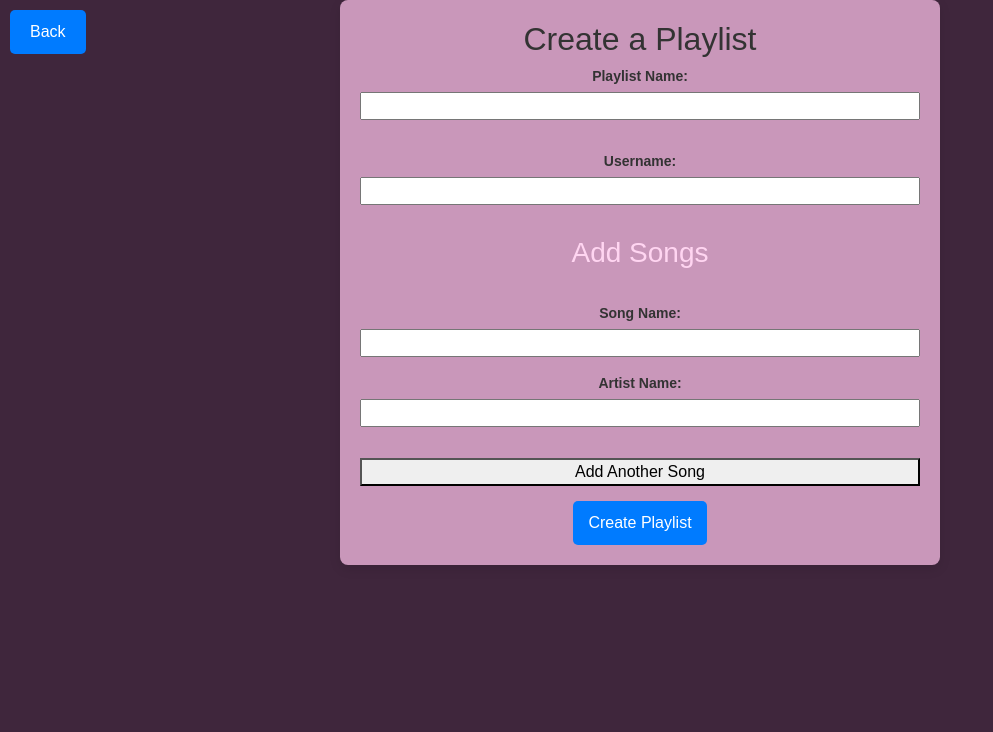
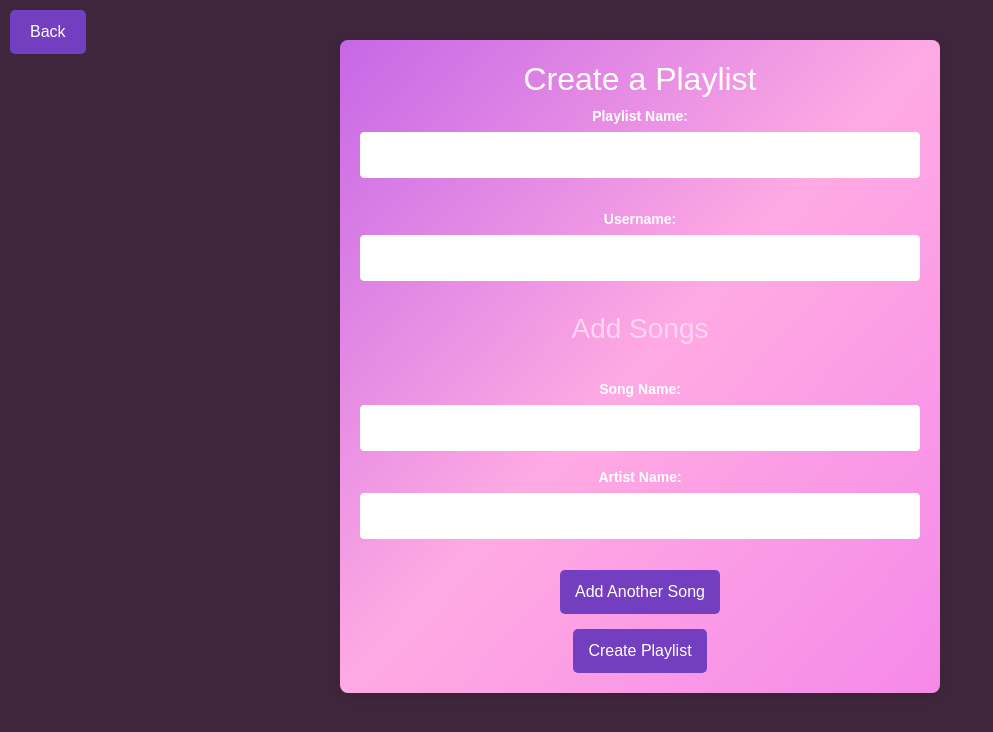
Before and after one commit to KyleElison/Sunhack2024, a React (Create React App) app in the folder frontend/: page /createPlaylist in a window 1280 px wide. Shown: the top 732 px of the page, without its empty margins (0-993 px from the left). Built offline with nearby package versions, Linux system fonts and the light colour scheme.

Commit message:
|\\\|||\||||||\||\\\

```diff
--- a/frontend/src/views/createPlaylist/createPlaylist.css
+++ b/frontend/src/views/createPlaylist/createPlaylist.css
@@ -1,9 +1,18 @@
+body {
+    text-align: center;
+    margin: 0;
+    padding: 40px 0 0; /* Add top padding */
+    box-sizing: border-box;
+    color: rgb(255, 213, 241);
+    background-color: rgb(63, 38, 60);
+}
+
 /* Container for the playlist creation form */
 .create-playlist-container {
     padding: 20px;
     max-width: 600px;
     margin: 0 auto;
-    background-color: #c997ba;
+    background-image: linear-gradient(to bottom right, #c667e6, #ffaae3, #f589e9);
     border-radius: 8px;
     box-shadow: 0px 4px 12px rgba(0, 0, 0, 0.1);
 }
@@ -14,7 +23,7 @@
     top: 10px;
     left: 10px;
     padding: 10px 20px;
-    background-color: #007bff;
+    background-color: #743ec0;
     color: white;
     border: none;
     border-radius: 5px;
@@ -23,13 +32,13 @@
 }
 
 .back-button:hover {
-    background-color: #0056b3;
+    background-color: #422c9b;
 }
 
 /* Form heading */
 h2 {
     text-align: center;
-    color: #333;
+    color: #fff;
 }
 
 /* Form styling */
@@ -50,14 +59,14 @@
     font-size: 14px;
     font-weight: bold;
     margin-bottom: 5px;
-    color: #333;
+    color: #fff;
 }
 
 /* Input field styling */
 .input-field {
     padding: 10px;
     border-radius: 4px;
-    border: 1px solid #ccc;
+    border: 1px solid #fff;
     font-size: 16px;
     width: 100%;
     box-sizing: border-box;
@@ -65,14 +74,15 @@
 }
 
 .input-field:focus {
-    border-color: #007bff;
+    border-color: #743ec0;
     outline: none;
 }
 
 /* Button styling */
-  .add-button, .submit-button {
+.add-button,
+.submit-button {
     padding: 10px 15px;
-    background-color: #007bff;
+    background-color: #743ec0;
     color: white;
     border: none;
     border-radius: 5px;
@@ -82,8 +92,9 @@
     align-self: center;
 }
 
-  .add-button:hover, .submit-button:hover {
-    background-color: #0056b3;
+.add-button:hover,
+.submit-button:hover {
+    background-color: #422c9b;
 }
 
 /* Additional margin between the song groups */
--- a/frontend/src/views/createPlaylist/createPlaylist.js
+++ b/frontend/src/views/createPlaylist/createPlaylist.js
@@ -52,12 +52,24 @@ const CreatePlaylist = () => {
         <form className="playlist-form" onSubmit={submitForm}>
             <div className="form-group">
                 <label>Playlist Name:</label>
-      <input type="text" value={name} onChange={(e) => setName(e.target.value)} required />
+                <input
+                    className="input-field"
+                    type="text"
+                    value={name}
+                    onChange={(e) => setName(e.target.value)}
+                    required
+                />
             </div>
 
             <div className="form-group">
                 <label>Username:</label>
-      <input type="text" value={username} onChange={(e) => setUsername(e.target.value)} required />
+                <input
+                    className="input-field"
+                    type="text"
+                    value={username}
+                    onChange={(e) => setUsername(e.target.value)}
+                    required
+                />
             </div>
 
             <h3>Add Songs</h3>
@@ -66,6 +78,7 @@ const CreatePlaylist = () => {
                     <div className="form-group">
                         <label>Song Name:</label>
                         <input
+                            className="input-field"
                             type="text"
                             name="name"
                             value={song.name}
@@ -76,6 +89,7 @@ const CreatePlaylist = () => {
                     <div className="form-group">
                         <label>Artist Name:</label>
                         <input
+                            className="input-field"
                             type="text"
                             name="artist"
                             value={song.artist}
@@ -85,15 +99,11 @@ const CreatePlaylist = () => {
                 </div>
             ))}
 
-    <button className="add-song-button" type="button" onClick={addSongField}>
-      Add Another Song
-    </button>
-
-    <button className="submit-button" type="submit">
-      Create Playlist
-    </button>
+            <button type="button" className="add-button" onClick={addSongField}>Add Another Song</button>
+            <button type="submit" className="submit-button">Create Playlist</button>
         </form>
     </div>
-  )};
+);
+}
 
 export default CreatePlaylist;
--- a/frontend/src/views/home/home.js
+++ b/frontend/src/views/home/home.js
@@ -6,8 +6,8 @@ const Home = () => {
     return (
         <div className="home-container">
             <div className="home-content">
-                <h1>Welcome to Music World</h1>
-                <p>Your go-to place for creating and managing playlists!</p>
+                <h1>Welcome to Playlist Battles</h1>
+                <p>Become the most liked playlists</p>
 
                 <div className="home-links">
                     <Link className="home-link" to="/playlists">View Playlists</Link>
```
Lines whose indentation alone changed are shown as unchanged.
